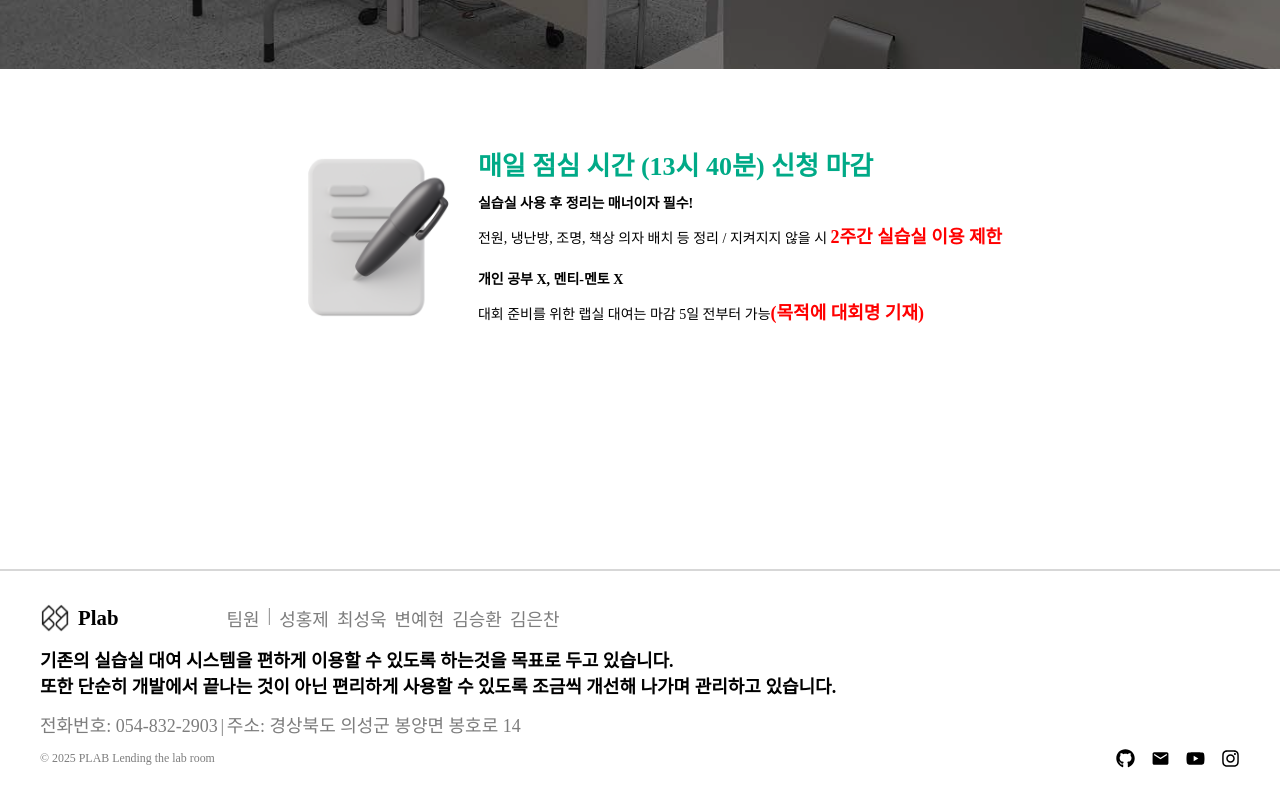
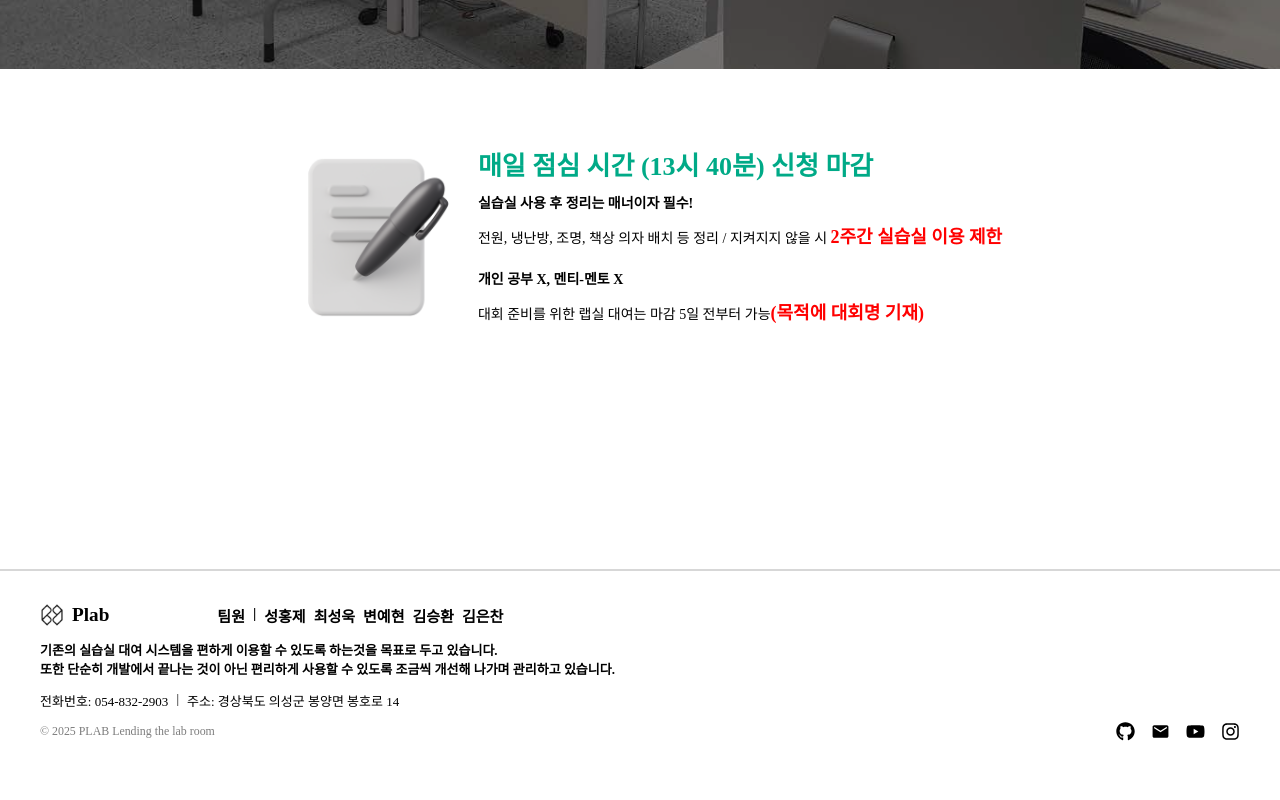
Before and after one commit to Team-PLAB/PLAB-Frontend-V3, a React (Vite) app: page / in a window 1280 px wide. Shown: the part 481-1281 px from the top of the page. After the commit the page ends 1254 px from the top, so only its background shows below. Built offline with nearby package versions, Linux system fonts and the light colour scheme; no server answers; a web font is replaced by a local one.

Commit message:
style: 디자인 수정
- footer 글자 크기 변경.
- 현황판 빈실습실 표기 오류 수정.

```diff
--- a/src/components/Board/style.module.css
+++ b/src/components/Board/style.module.css
@@ -54,7 +54,7 @@
 }
 
 .empty {
-    background-color: var(--green_300);
+    background-color: var(--green);
     color: var(--black);
 }
 
--- a/src/components/Footer/index.tsx
+++ b/src/components/Footer/index.tsx
@@ -12,7 +12,7 @@ const Footer = () => {
                     <div className={styles.logo}>
                         <img className={styles.symbol} src={PLAB_SYMBOL_TRANSPARENT} alt="로고" /> Plab
                         <div className={styles.team}>
-                            <span>팀원</span> <span>|</span>  <span>성홍제</span> <span>최성욱</span> <span>변예현</span> <span>김승환</span> <span>김은찬</span>
+                            <div>팀원</div> <div>|</div>  <div>성홍제</div> <div>최성욱</div> <div>변예현</div> <div>김승환</div> <div>김은찬</div>
                         </div>
                     </div>
                 </div>
@@ -23,7 +23,7 @@ const Footer = () => {
                 </div>
 
                 <div className={styles.contact}>
-                    <span>전화번호: 054-832-2903</span> <span>|</span> <span>주소: 경상북도 의성군 봉양면 봉호로 14</span>
+                    <div>전화번호: 054-832-2903</div> <div>|</div> <div>주소: 경상북도 의성군 봉양면 봉호로 14</div>
                 </div>
 
                 <div className={styles.bottomRow}>
--- a/src/components/Footer/style.module.css
+++ b/src/components/Footer/style.module.css
@@ -25,15 +25,15 @@
 
 .logo {
     font-weight: bold;
-    font-size: 1.3rem;
+    font-size: 1.2rem;
     display: flex;
     align-items: center;
     gap: 0.5rem;
 }
 
 .symbol {
-    width: 30px;
-    height: 30px;
+    width: 24px;
+    height: 24px;
 }
 
 .team {
@@ -41,25 +41,28 @@
     gap: 0.5rem;
     margin-left: 100px;
     flex-wrap: wrap;
-    font-weight: 500;
+    font-weight: bold;
+    font-size: 15px;
 }
 
 .explain {
-    font-size: 18px;
+    font-size: 13px;
     font-weight: bold;
     color: var(--black);
 }
 
 .contact {
-    font-size: 11px;
+    font-size: 13px;
     color: var(--black);
+    gap: 0.5rem;
+    display: flex;
 }
 
 .bottomRow {
     display: flex;
     justify-content: space-between;
     align-items: center;
-    font-size: 12px;
+    font-size: 10px;
     color: var(--black);
 }
 
```
